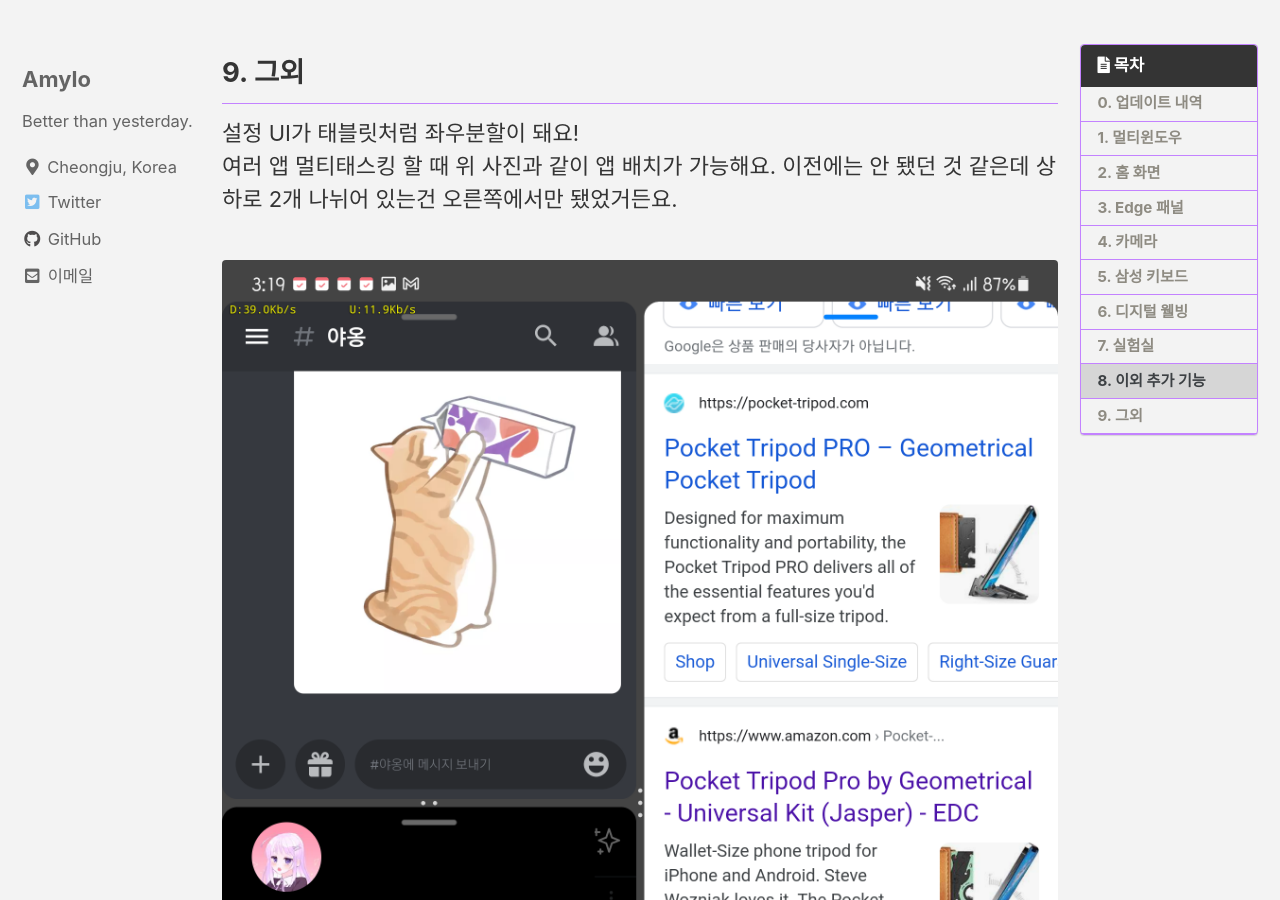
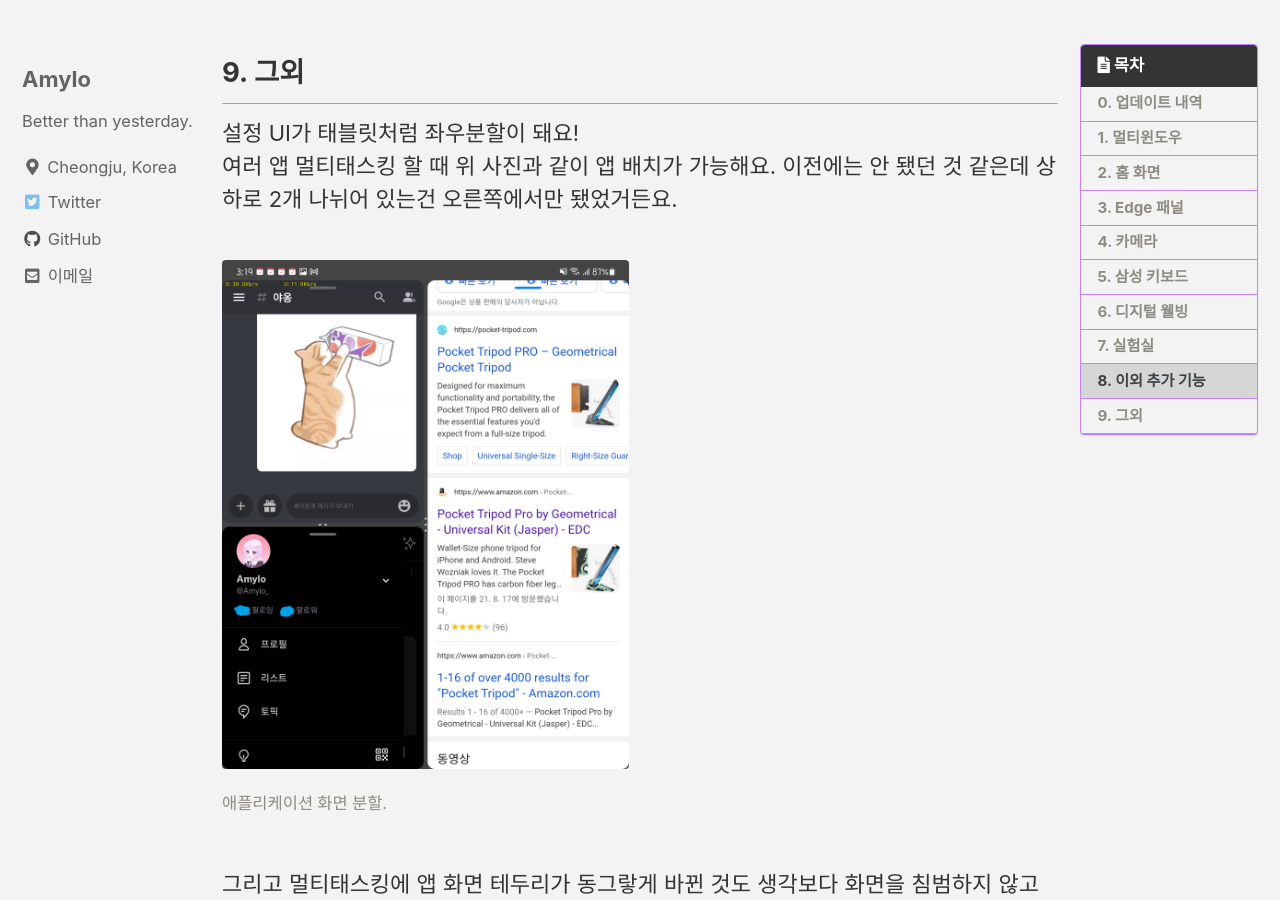
Before and after one commit to Amylo-jh/Amylo-blog, a Jekyll site: the page built from _posts/2021-09-05-Fold2_update.md, in a window 1280 px wide and 900 px high, scrolled down 4881 px. Built offline with Jekyll 4.4.1, drawn with Linux system fonts in a browser that asks for light colours; cached includes are drawn as plain includes; comment, search, counter and statistics services are not loaded.

Commit message:
apply half layout

```diff
--- a/_posts/2021-09-05-Fold2_update.md
+++ b/_posts/2021-09-05-Fold2_update.md
@@ -97,7 +97,7 @@ gallery5:
 설정 UI가 태블릿처럼 좌우분할이 돼요!
 여러 앱 멀티태스킹 할 때 위 사진과 같이 앱 배치가 가능해요. 이전에는 안 됐던 것 같은데 상하로 2개 나뉘어 있는건 오른쪽에서만 됐었거든요.
 
-{% include gallery id="gallery3" caption ="애플리케이션 화면 분할." %}
+{% include gallery id="gallery3" layout="half" caption ="애플리케이션 화면 분할." %}
 
 그리고 멀티태스킹에 앱 화면 테두리가 동그랗게 바뀐 것도 생각보다 화면을 침범하지 않고 이쁜 것 같아요.
 우선은 업데이트 하고 바로 봤을 때 나온 생각이라 나중에도 다른 의견이 생기면 내용을 추가할 예정이에요.
```
